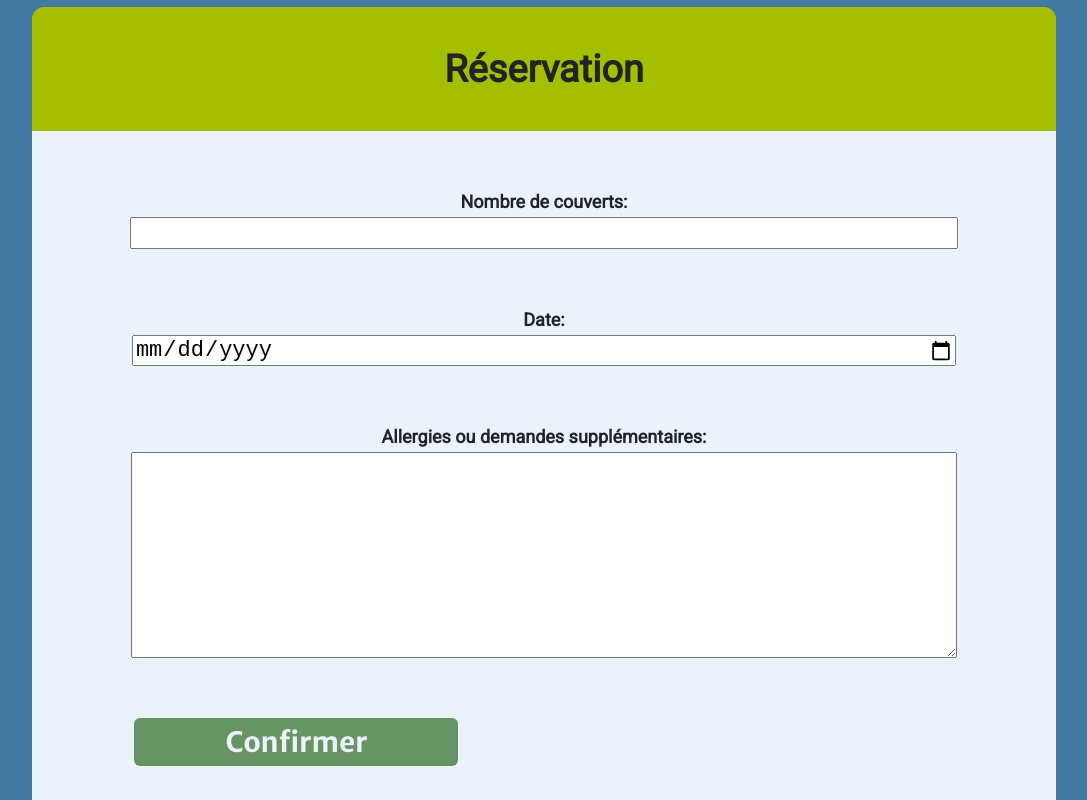
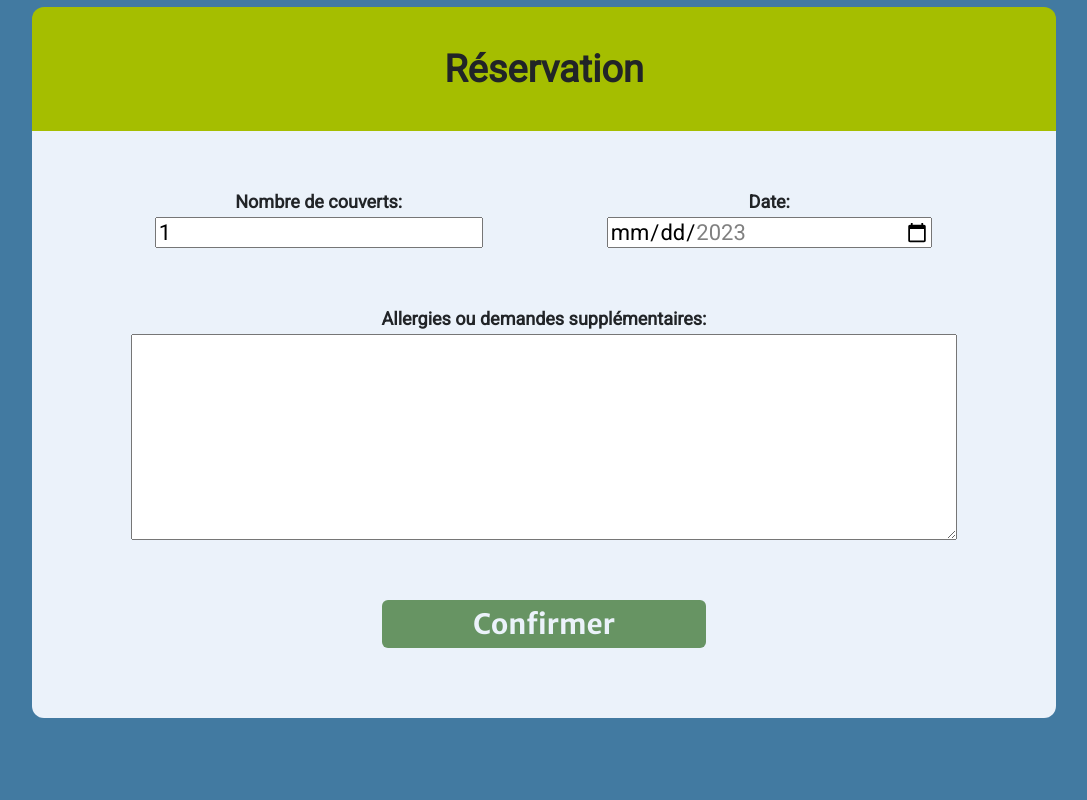
Before and after one commit to Halias3422/ECF_front, a Next.js app: page /reserver in a window 1280 px wide. Shown: the part 720-1520 px from the top of the page, without its empty margins (96-1183 px from the left). Built offline with nearby package versions, Linux system fonts and the light colour scheme; no server answers.

Commit message:
feat(reserver): adapt display for larger media

```diff
--- a/src/components/ReservationForm/ReservationForm.tsx
+++ b/src/components/ReservationForm/ReservationForm.tsx
@@ -1,5 +1,6 @@
 import { ReservationFormData } from '@/interfaces/reservation';
-import { useState } from 'react';
+import { roboto } from '@/styles/fonts';
+import { useEffect, useState } from 'react';
 import styled from 'styled-components';
 import FormSubmit from '../FormSubmit/FormSubmit';
 
@@ -10,7 +11,16 @@ const ReservationForm = ({ $isOdd }: { $isOdd: boolean }) => {
     time: '',
     allergies: '',
   });
+  const today = new Date();
+  //return yyyy-mm-dd format
+  const minReservation = today.toISOString().split('T')[0];
+  const maxReservation = new Date(today.setDate(today.getDate() + 90))
+    .toISOString()
+    .split('T')[0];
 
+  // TODO add max reservation time in admin panel ?
+  // TODO add max guest size
+  // TODO retreive default guests and allergies values
   return (
     <section
       id="reservationSection"
@@ -20,11 +30,16 @@ const ReservationForm = ({ $isOdd }: { $isOdd: boolean }) => {
         <ReservationFormContainer>
           <Header className="themeLightGreen">Réservation</Header>
           <Form>
+            <GuestsAndDateContainer>
               <FormItem>
                 <label htmlFor="numberGuests">Nombre de couverts:</label>
                 <input
                   type="number"
                   id="numberGuests"
+                  className={`flexInput ${roboto.className}`}
+                  min="1"
+                  max="45"
+                  defaultValue="1"
                   onChange={(e) =>
                     setReservationData({
                       ...reservationData,
@@ -38,6 +53,9 @@ const ReservationForm = ({ $isOdd }: { $isOdd: boolean }) => {
                 <input
                   type="date"
                   id="date"
+                  className={`flexInput ${roboto.className}`}
+                  min={minReservation}
+                  max={maxReservation}
                   onChange={(e) =>
                     setReservationData({
                       ...reservationData,
@@ -46,12 +64,14 @@ const ReservationForm = ({ $isOdd }: { $isOdd: boolean }) => {
                   }
                 />
               </FormItem>
+            </GuestsAndDateContainer>
             <FormItem>
               <label htmlFor="allergies">
                 Allergies ou demandes supplémentaires:
               </label>
               <TextArea
                 id="allergies"
+                className={roboto.className}
                 onChange={(e) =>
                   setReservationData({
                     ...reservationData,
@@ -60,7 +80,9 @@ const ReservationForm = ({ $isOdd }: { $isOdd: boolean }) => {
                 }
               />
             </FormItem>
+            <FormItem id="submitItem">
               <FormSubmit textContent="Confirmer" theme="themeDarkGreen" />
+            </FormItem>
           </Form>
         </ReservationFormContainer>
       </div>
@@ -92,6 +114,19 @@ const Form = styled.form`
   padding: 60px 10%;
   text-align: center;
   width: 80%;
+  #submitItem {
+    margin-bottom: 10px;
+  }
+`;
+
+const GuestsAndDateContainer = styled.div`
+  @media screen and (min-width: 769px) {
+    display: flex;
+    gap: 10%;
+    .flexInput {
+      max-width: 320px;
+    }
+  }
 `;
 
 const FormItem = styled.div`
```
Lines whose indentation alone changed are shown as unchanged.
